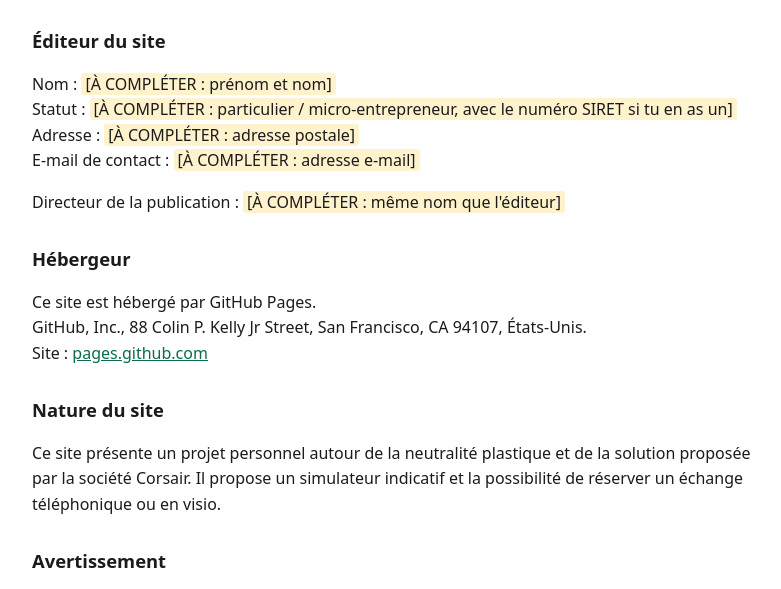
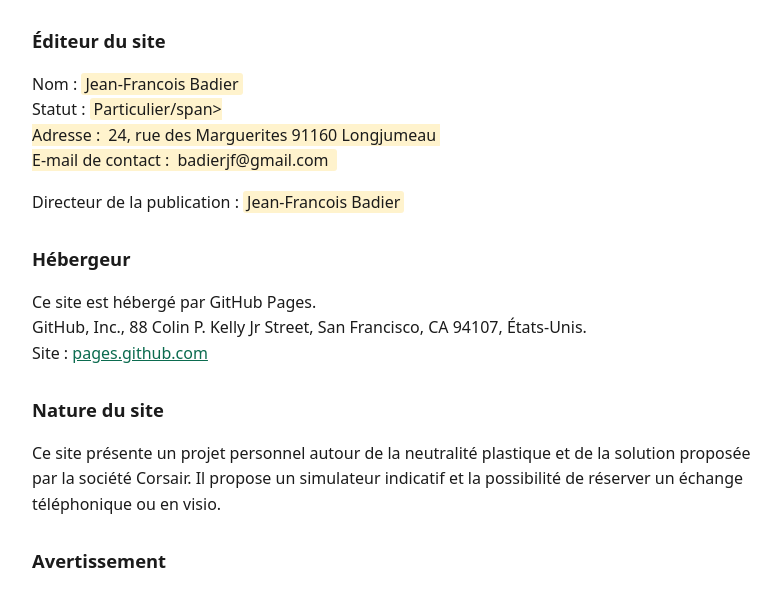
Before and after one commit to jfbnls/jfbteam-ma-mission, a plain HTML site: page mentions-legales.html in a window 1280 px wide. Shown: the part 169-758 px from the top of the page, without its empty margins (248-1029 px from the left). Drawn offline with Linux system fonts and the light colour scheme.

Commit message:
Update legal mentions with specific details

```diff
--- a/mentions-legales.html
+++ b/mentions-legales.html
@@ -19,12 +19,12 @@
 
 <h2>Éditeur du site</h2>
 <p>
-Nom : <span class="todo">[À COMPLÉTER : prénom et nom]</span><br>
-Statut : <span class="todo">[À COMPLÉTER : particulier / micro-entrepreneur, avec le numéro SIRET si tu en as un]</span><br>
-Adresse : <span class="todo">[À COMPLÉTER : adresse postale]</span><br>
-E-mail de contact : <span class="todo">[À COMPLÉTER : adresse e-mail]</span>
+Nom : <span class="todo">Jean-Francois Badier</span><br>
+Statut : <span class="todo">Particulier/span><br>
+Adresse : <span class="todo">24, rue des Marguerites 91160 Longjumeau</span><br>
+E-mail de contact : <span class="todo">badierjf@gmail.com</span>
 </p>
-<p>Directeur de la publication : <span class="todo">[À COMPLÉTER : même nom que l'éditeur]</span></p>
+<p>Directeur de la publication : <span class="todo">Jean-Francois Badier</span></p>
 
 <h2>Hébergeur</h2>
 <p>
```
